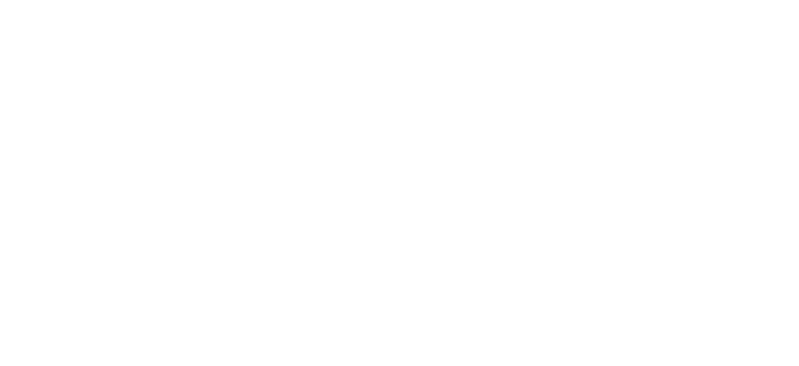
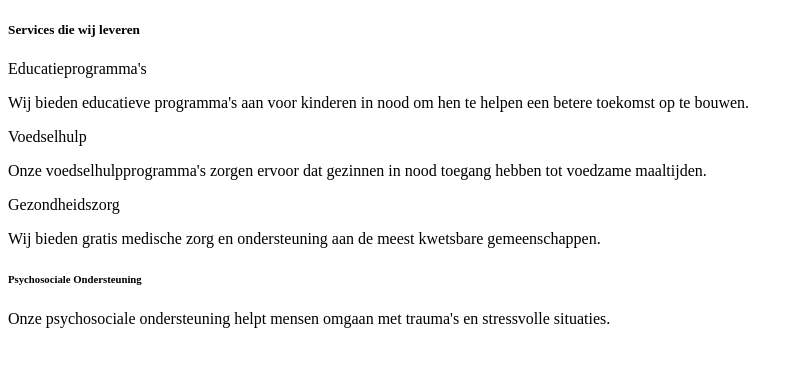
Before and after one commit to SanderDeSalamander17/Tets-Beta, a plain HTML site: page index.html in a window 1280 px wide. Shown: the whole page, without its empty margins (0-799 px from the left). Drawn offline with Linux system fonts and the light colour scheme.

Commit message:
services

```diff
--- a/index.html
+++ b/index.html
@@ -3,9 +3,29 @@
 <head>
     <meta charset="UTF-8">
     <meta name="viewport" content="width=device-width, initial-scale=1.0">
-    <title>Document</title>
+    <title>Services</title>
 </head>
 <body>
+    <h5>Services die wij leveren</h5>
+
+    <section class="services">
+        <div class="service">
+            <h7>Educatieprogramma's</h7>
+            <p>Wij bieden educatieve programma's aan voor kinderen in nood om hen te helpen een betere toekomst op te bouwen.</p>
+        </div>
+        <div class="service">
+            <h7>Voedselhulp</h7>
+            <p>Onze voedselhulpprogramma's zorgen ervoor dat gezinnen in nood toegang hebben tot voedzame maaltijden.</p>
+        </div>
+        <div class="service">
+            <h7>Gezondheidszorg</h7>
+            <p>Wij bieden gratis medische zorg en ondersteuning aan de meest kwetsbare gemeenschappen.</p>
+        </div>
+        <div class="service">
+            <h6>Psychosociale Ondersteuning</h6>
+            <p>Onze psychosociale ondersteuning helpt mensen omgaan met trauma's en stressvolle situaties.</p>
+        </div>
+    </section>
 
 </body>
 </html>
--- a/style.css
+++ b/style.css
@@ -1 +1,43 @@
-/* style*/
+body {
+    font-family: Arial, sans-serif;
+    background-color: #f4f4f4;
+    margin: 0;
+    padding: 0;
+}
+
+header {
+    background: #007bff;
+    color: #fff;
+    padding: 20px 0;
+    text-align: center;
+}
+
+.services {
+    display: flex;
+    flex-wrap: wrap;
+    justify-content: space-around;
+    margin: 20px;
+}
+
+.service {
+    background: #fff;
+    border: 1px solid #ddd;
+    border-radius: 5px;
+    box-shadow: 0 2px 5px rgba(0,0,0,0.1);
+    margin: 10px;
+    padding: 20px;
+    width: 250px;
+    transition: transform 0.2s;
+}
+
+.service:hover {
+    transform: scale(1.05);
+}
+
+h1, h2 {
+    margin: 0 0 10px;
+}
+
+p {
+    line-height: 1.5;
+}
```
